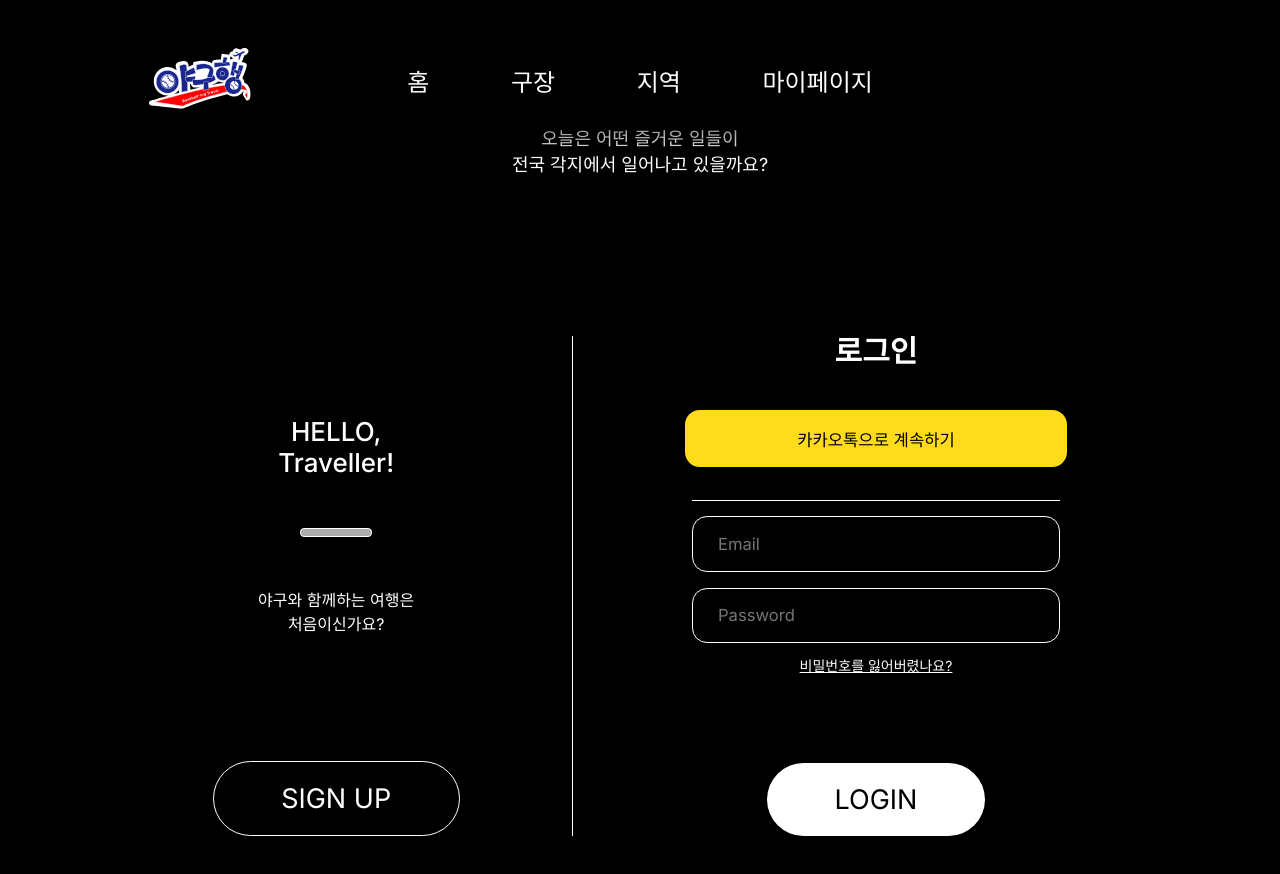
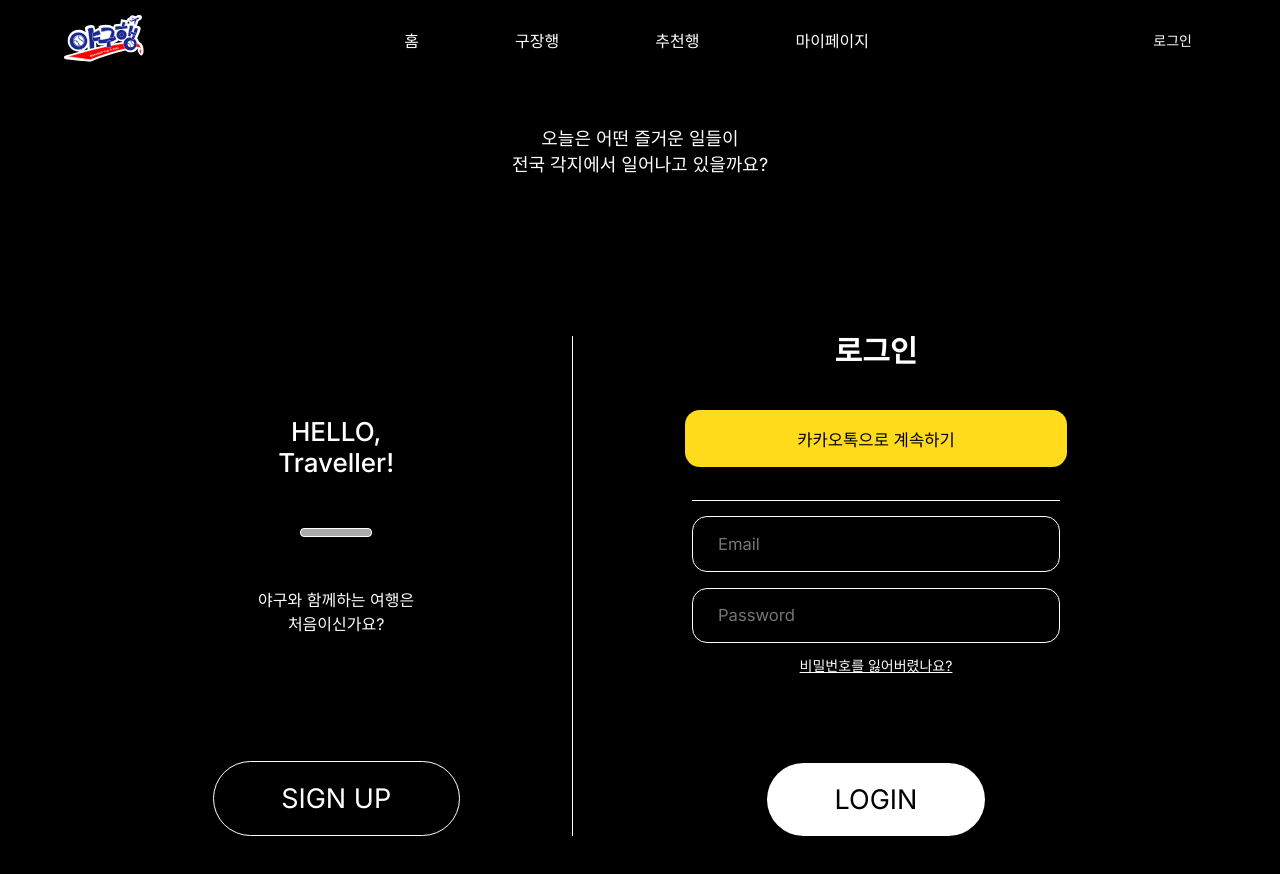
Before and after one commit to 2024-TourismContest/Yaguhang_FE, a React (Vite) app: page /users/login in a window 1280 px wide. Shown: the top 874 px of the page. Built offline with nearby package versions, Linux system fonts and the light colour scheme; no server answers.

Commit message:
:sparkles: Feat: 로그인 버튼 추가

```diff
--- a/src/components/layout/Header.tsx
+++ b/src/components/layout/Header.tsx
@@ -1,10 +1,21 @@
 import styled from "styled-components";
 import logo from "../../assets/images/logo.svg";
 import { Link, useLocation } from "react-router-dom";
+import authStore from "../../store/authStore";
 
 export default function Header() {
   const location = useLocation();
   const currentPath = location.pathname;
+  const { isAuthenticated, setIsAuthenticated } = authStore();
+
+  const handleAuthButtonClick = () => {
+    if (isAuthenticated) {
+      setIsAuthenticated(false); // 로그아웃 처리
+      localStorage.removeItem("token");
+    } else {
+      window.location.href = "/login"; // 로그인 페이지로 이동
+    }
+  };
 
   return (
     <NavbarContainer>
@@ -15,18 +26,31 @@ export default function Header() {
       </LogoContainer>
       <NavList>
         <NavItem>
-          <StyledNavLink to="/" isActive={currentPath === '/'}>홈</StyledNavLink>
+          <StyledNavLink to="/" isActive={currentPath === "/"}>
+            홈
+          </StyledNavLink>
         </NavItem>
         <NavItem>
-          <StyledNavLink to="/stadium" isActive={currentPath === '/stadium'}>구장</StyledNavLink>
+          <StyledNavLink to="/stadium" isActive={currentPath === "/stadium"}>
+            구장행
+          </StyledNavLink>
         </NavItem>
         <NavItem>
-          <StyledNavLink to="/region" isActive={currentPath === '/region'}>지역</StyledNavLink>
+          <StyledNavLink to="/region" isActive={currentPath === "/region"}>
+            추천행
+          </StyledNavLink>
         </NavItem>
         <NavItem>
-          <StyledNavLink to="/mypage" isActive={currentPath === '/mypage'}>마이페이지</StyledNavLink>
+          <StyledNavLink to="/mypage" isActive={currentPath === "/mypage"}>
+            마이페이지
+          </StyledNavLink>
         </NavItem>
       </NavList>
+      <LoginButtonContainer>
+        <StyledLoginButton onClick={handleAuthButtonClick}>
+          {isAuthenticated ? "로그아웃" : "로그인"}
+        </StyledLoginButton>
+      </LoginButtonContainer>
     </NavbarContainer>
   );
 }
@@ -36,31 +60,28 @@ const NavbarContainer = styled.nav`
   top: 0;
   left: 0;
   width: 100%;
-  height: 20%;
+  height: 80px;
   display: flex;
   align-items: center;
-  justify-content: center; /* 가운데 정렬 */
+  justify-content: space-between;
+  padding: 0 5%;
   box-sizing: border-box;
   z-index: 1000;
   background: linear-gradient(
-    to bottom,
-    rgb(0, 0, 0) 0%,
-    rgba(0, 0, 0, 0.7) 50%,
-    rgba(0, 0, 0, 0.5) 75%,
-    rgba(0, 0, 0, 0) 100%
+    rgba(0, 0, 0, 0.9) 0%,  // 상단 색상 (어두운 검정)
+    rgba(0, 0, 0, 0.7) 50%, // 중간 색상
+    rgba(0, 0, 0, 0.5) 75%, // 하단 색상
+    rgba(0, 0, 0, 0) 100%   // 끝 색상 (투명)
   );
 `;
 
 const LogoContainer = styled.div`
-  position: absolute;
-  left: 11.6146vw;
   display: flex;
   align-items: center;
-  z-index: 2;
 `;
 
 const LogoIcon = styled.img`
-  width: 7.9768vw;
+  width: 80px;
 `;
 
 const NavList = styled.ul`
@@ -68,8 +89,11 @@ const NavList = styled.ul`
   list-style: none;
   padding: 0;
   margin: 0;
-  gap: 5.1rem;
-  position: absolute;
+  gap: 3rem; // 충분한 간격
+
+  @media (max-width: 768px) {
+    display: none;
+  }
 `;
 
 const NavItem = styled.li`
@@ -78,18 +102,14 @@ const NavItem = styled.li`
 
 const StyledNavLink = styled(Link)<{ isActive: boolean }>`
   text-decoration: none;
-  color: #FFF;
+  color: #fff;
   text-align: center;
-  font-family: Inter;
-  font-size: 1.5rem;
-  font-style: normal;
+  font-family: Inter, sans-serif;
+  font-size: 1rem;
   font-weight: 400;
   line-height: normal;
+  padding: 0.75rem 1.5rem; // 넓은 위아래 패딩
   position: relative;
-
-  &:hover {
-    color: #b9b9b9;
-  }
 
   ${({ isActive }) =>
     isActive &&
@@ -98,10 +118,31 @@ const StyledNavLink = styled(Link)<{ isActive: boolean }>`
         content: '';
         position: absolute;
         left: 0;
-        bottom: -0.62rem;
+        bottom: -5px;
         width: 100%;
-        height: 1px;
-        background-color: #FFF;
+        height: 2px;
+        background-color: #fff;
       }
     `}
 `;
+
+const LoginButtonContainer = styled.div`
+  display: flex;
+  align-items: center;
+  justify-content: center;
+`;
+
+const StyledLoginButton = styled.button`
+  padding: 0.5rem 1.5rem;
+  border-radius: 0; // 박스 없애기
+  background: transparent;
+  border: none;
+  color: #fff;
+  text-align: center;
+  font-family: Inter, sans-serif;
+  font-size: 0.875rem; // 로그인 버튼 글자 크기
+  font-weight: 400;
+  cursor: pointer;
+  white-space: nowrap;
+
+`;
```
